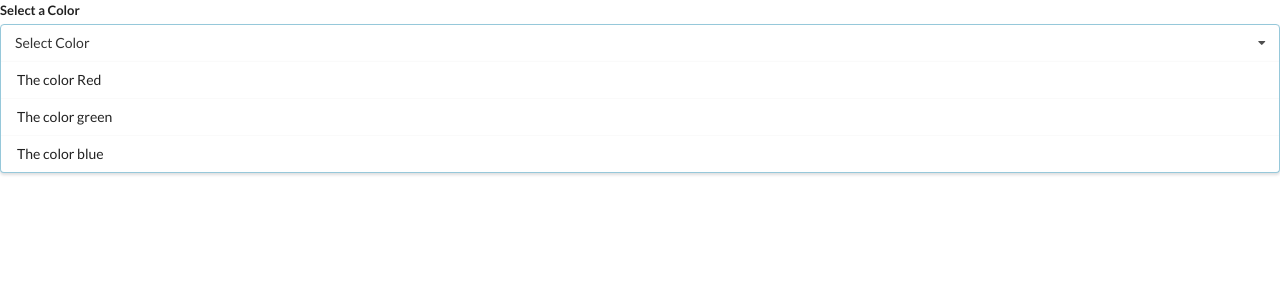
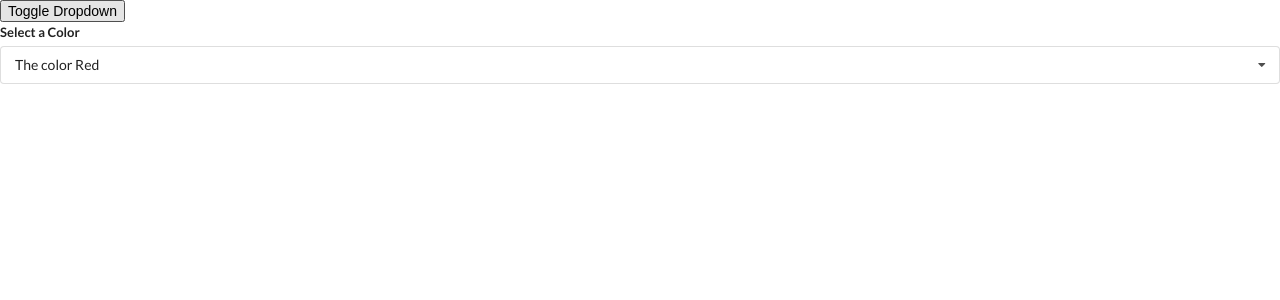
Before and after one commit to guptaPrateek10/React-Hooks, a React (Create React App) app: page / in a window 1280 px wide. Shown: the top 300 px of the page. Built offline with nearby package versions, Linux system fonts and the light colour scheme.

Commit message:
added Dropdown Code Dropdown.js file added

```diff
--- a/src/App.js
+++ b/src/App.js
@@ -1,8 +1,16 @@
-import React from "react";
+import React, { useState } from "react";
 import Accordion from "./components/Accordion";
 import Dropdown from "./components/Dropdown";
 import Search from "./components/Search";
 
+//items for Accordion Funcionality
+const items = [
+  { title: "What is React?", content: "React is a Framework." },
+  { title: "how is react?", content: "Awesome." },
+  { title: "how good is react?", content: "React is a easy." },
+];
+
+//Options for change color functionality using Dropdown
 const options = [
   {
     label: "The color Red",
@@ -19,16 +27,30 @@ const options = [
 ];
 
 export default () => {
-  const items = [
-    { title: "What is React?", content: "React is a Framework." },
-    { title: "how is react?", content: "Awesome." },
-    { title: "how good is react?", content: "React is a easy." },
-  ];
+  const [selected, setSelected] = useState(options[0]);
+  const [showDropDown, setShowDropDown] = useState(true);
   return (
     <div>
       {/* <Accordion arrItems={items} />; */}
       {/* <Search /> */}
-      <Dropdown options={options} />
+      <button onClick={() => setShowDropDown(!showDropDown)}>
+        Toggle Dropdown{" "}
+      </button>
+      {showDropDown ? (
+        <Dropdown
+          selected={selected}
+          onSelectedChange={setSelected}
+          options={options}
+        />
+      ) : null}
+
+      {/* {showDropDown && (
+        <Dropdown
+          selected={selected}
+          onSelectedChange={setSelected}
+          options={options}
+        />
+      )} */}
     </div>
   );
 };
--- a/src/components/Dropdown.js
+++ b/src/components/Dropdown.js
@@ -1,22 +1,60 @@
-import React, { useRef } from "react";
+import React, { useState, useEffect, useRef } from "react";
 
-const Dropdown = ({ options }) => {
+const Dropdown = ({ options, selected, onSelectedChange }) => {
+  const [open, setOpen] = useState(false);
+  const ref = useRef();
+
+  //useEffect start
+  useEffect(() => {
+    const onBodyClick = (event) => {
+      if (ref.current?.contains(event.target)) {
+        return;
+      }
+      setOpen(false);
+    };
+    document.body.addEventListener("click", onBodyClick);
+
+    return () => {
+      document.removeEventListener("click", onBodyClick);
+    };
+  }, []);
+  //useEffect ends
+
+  //mapping data in the dropdowns
   const renderedOptions = options.map((option) => {
+    if (option.Value === selected.Value) {
+      return null;
+    }
     return (
-      <div key={option.value} className="item">
+      <div
+        key={option.Value}
+        className="item"
+        onClick={() => {
+          console.log("item clicked");
+          onSelectedChange(option);
+        }}
+      >
         {option.label}
       </div>
     );
   });
 
   return (
-    <div className="ui form">
+    <div ref={ref} className="ui form">
       <div className="field">
         <label className="label">Select a Color</label>
-        <div className="ui selection dropdown visible active">
+        <div
+          onClick={() => {
+            console.log("dropdown clicked");
+            setOpen(!open);
+          }}
+          className={`ui selection dropdown ${open ? "visible active" : ""}`}
+        >
           <i className="dropdown icon"></i>
-          <div className="text">Select Color</div>
-          <div className="menu visible transition">{renderedOptions}</div>
+          <div className="text">{selected.label}</div>
+          <div className={`menu ${open ? "visible transition" : ""}`}>
+            {renderedOptions}
+          </div>
         </div>
       </div>
     </div>
```
